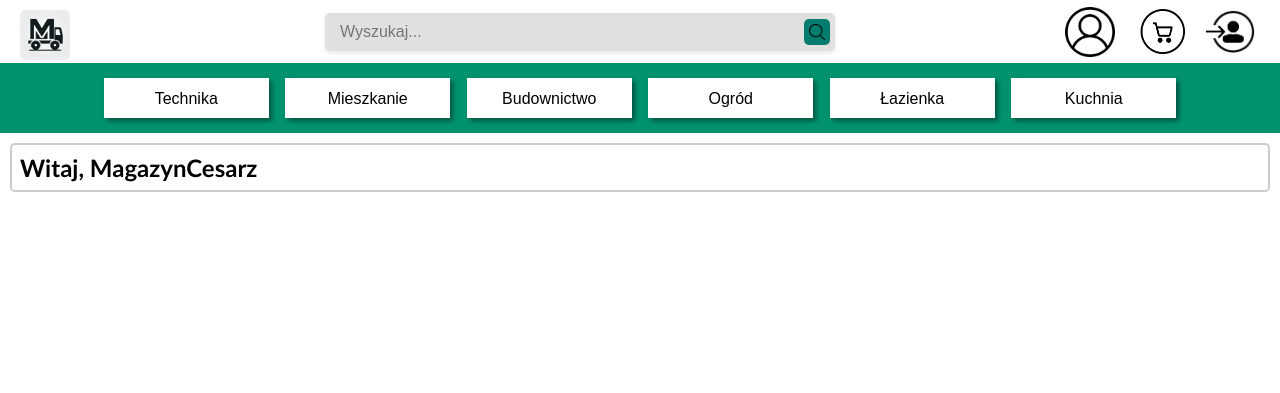
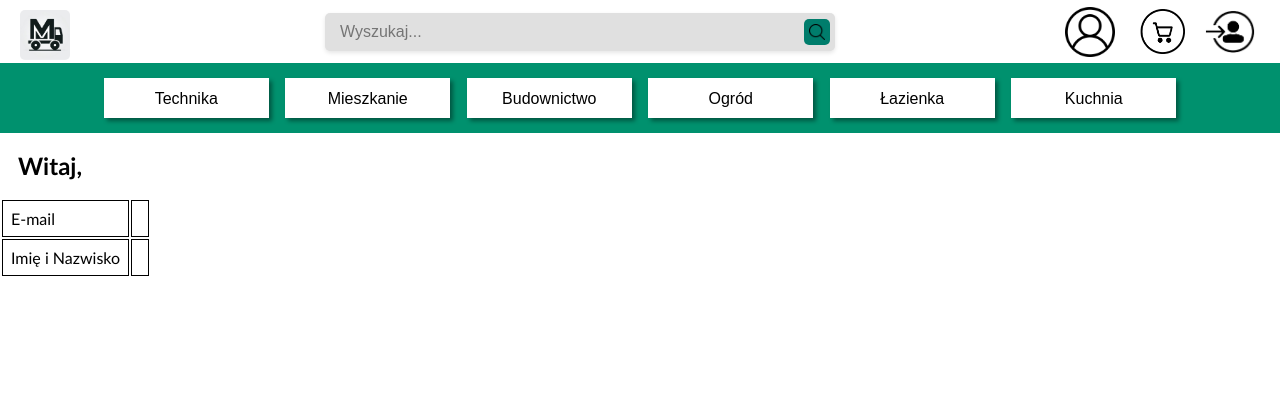
Before and after one commit to Jaian400/Magazyn_Master, a Django app: page /user_site/ in a window 1280 px wide. Shown: the top 393 px of the page. Run offline with Django 5.2, Linux system fonts and the light colour scheme; a user stored in the database is signed in.

Commit message:
user site
podwaliny pod strone usera: dziala ale musi byc wiecej rzeczy

```diff
--- a/djan/mainapp/templates/user_site.html
+++ b/djan/mainapp/templates/user_site.html
@@ -55,5 +55,16 @@
     </header>
 
     <div class="welcome-message">
-        Witaj, {{ user.username }}
+        Witaj, {{ user.first_name }}
     </div>
+
+    <table>
+        <tr>
+          <td>E-mail</td>
+          <td>{{user.email}}</td>
+        </tr>
+        <tr>
+          <td>Imię i Nazwisko</td>
+          <td>{{user.first_name}} {{user.last_name}}</td>
+        </tr>
+      </table>
--- a/djan/static/user_site.css
+++ b/djan/static/user_site.css
@@ -2,9 +2,20 @@
 .welcome-message{
     font-size: 24px;
     font-weight: bold;
-    border: 2px solid #ccc;
     padding: 8px;
     border-radius: 5px;
     margin: 10px;
-    justify-content: center;
 }
+
+.user-info-table{
+    border-collapse: collapse;
+    width: 100%;
+}
+th, td {
+    border: 1px solid black;
+    padding: 8px;
+    text-align: left;
+}
+th {
+    background-color: #f2f2f2;
+}
```
